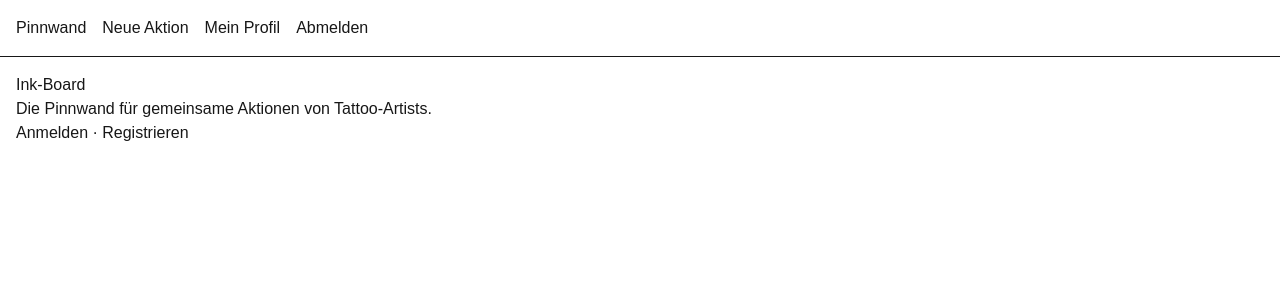
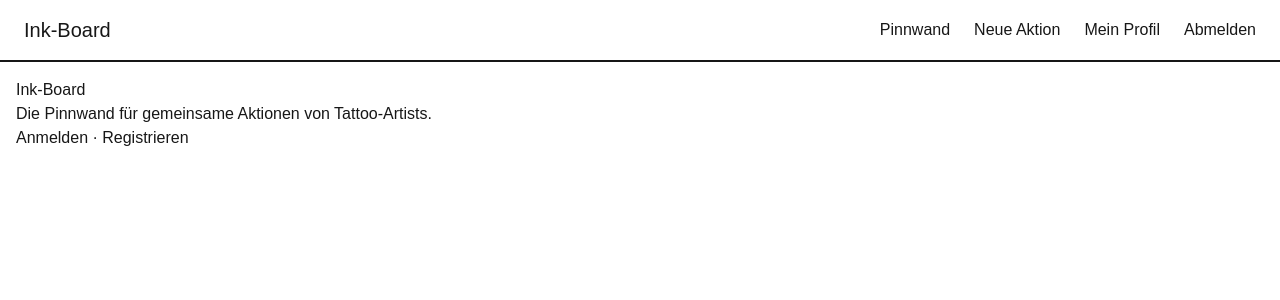
Before and after one commit to LeoWu1401/abschlussprojekt, a Next.js app: page / in a window 1280 px wide. Shown: the top 300 px of the page. Built offline with nearby package versions, Linux system fonts and the light colour scheme.

Commit message:
Mark active link in navigation

```diff
--- a/app/components/Nav.tsx
+++ b/app/components/Nav.tsx
@@ -1,12 +1,34 @@
+"use client";
+
 import Link from "next/link";
+import { usePathname } from "next/navigation";
+
+const links = [
+  { href: "/board", label: "Pinnwand" },
+  { href: "/posts/new", label: "Neue Aktion" },
+  { href: "/profile/1", label: "Mein Profil" },
+];
 
 export default function Nav() {
+  const pathname = usePathname();
+
   return (
-    <nav className="flex gap-4 border-b p-4">
-      <Link href="/board">Pinnwand</Link>
-      <Link href="/posts/new">Neue Aktion</Link>
-      <Link href="/profile/1">Mein Profil</Link>
+    <nav className="flex flex-wrap items-center justify-between gap-x-8 gap-y-2 border-b-2 px-6 py-4">
+      <Link href="/" className="font-display text-xl">
+        Ink-Board
+        </Link>
+      <div className="flex flex-wrap gap-x-6 gap-y-1">
+        {links.map((link) => (
+          <Link
+            key={link.href}
+            href={link.href}
+            className={pathname === link.href ? "font-bold underline underline-offset-4" : ""}
+          >
+            {link.label}
+          </Link>
+        ))}
       <Link href="/">Abmelden</Link>
+      </div>
     </nav>
   );
 }
```
